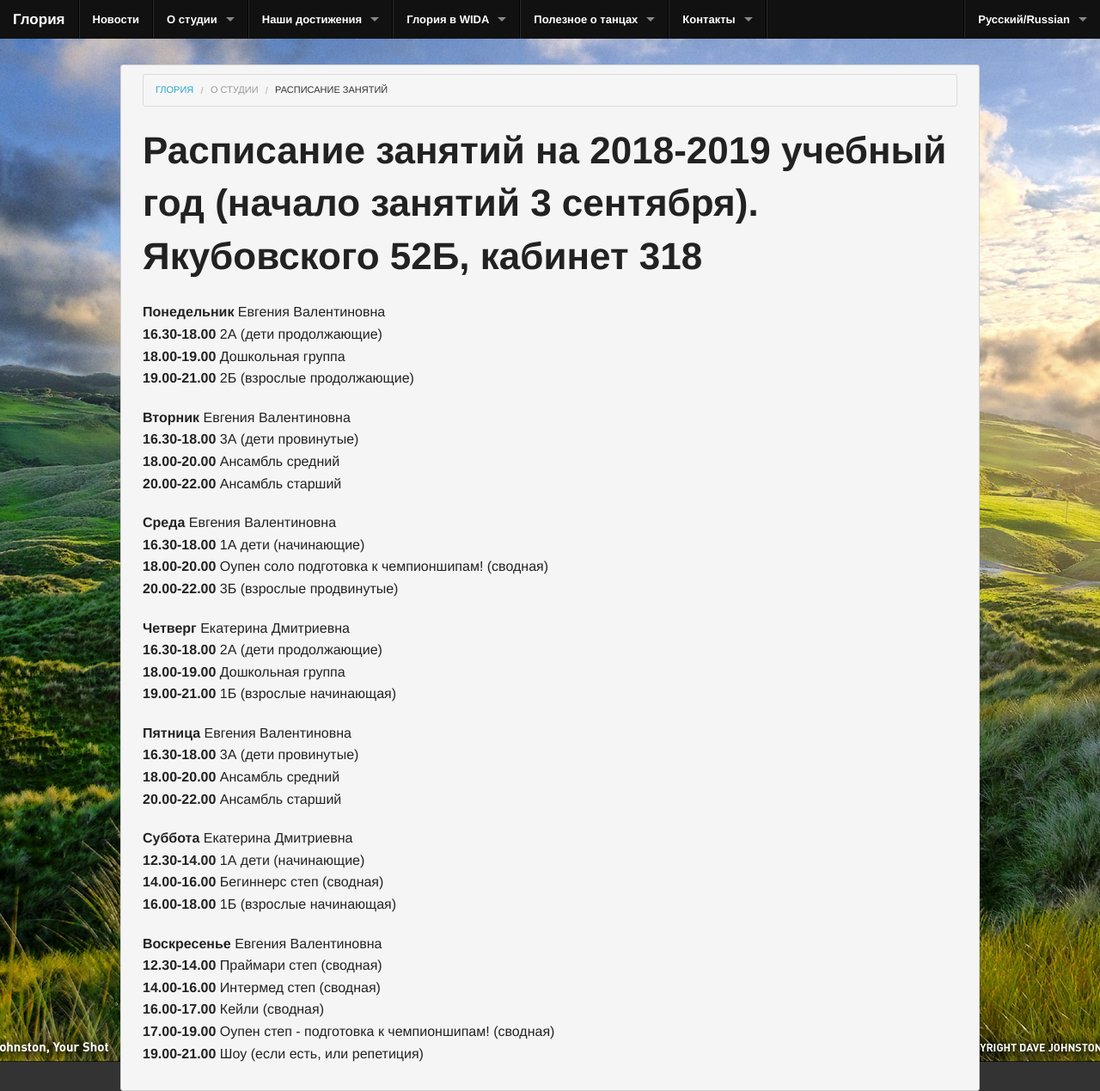
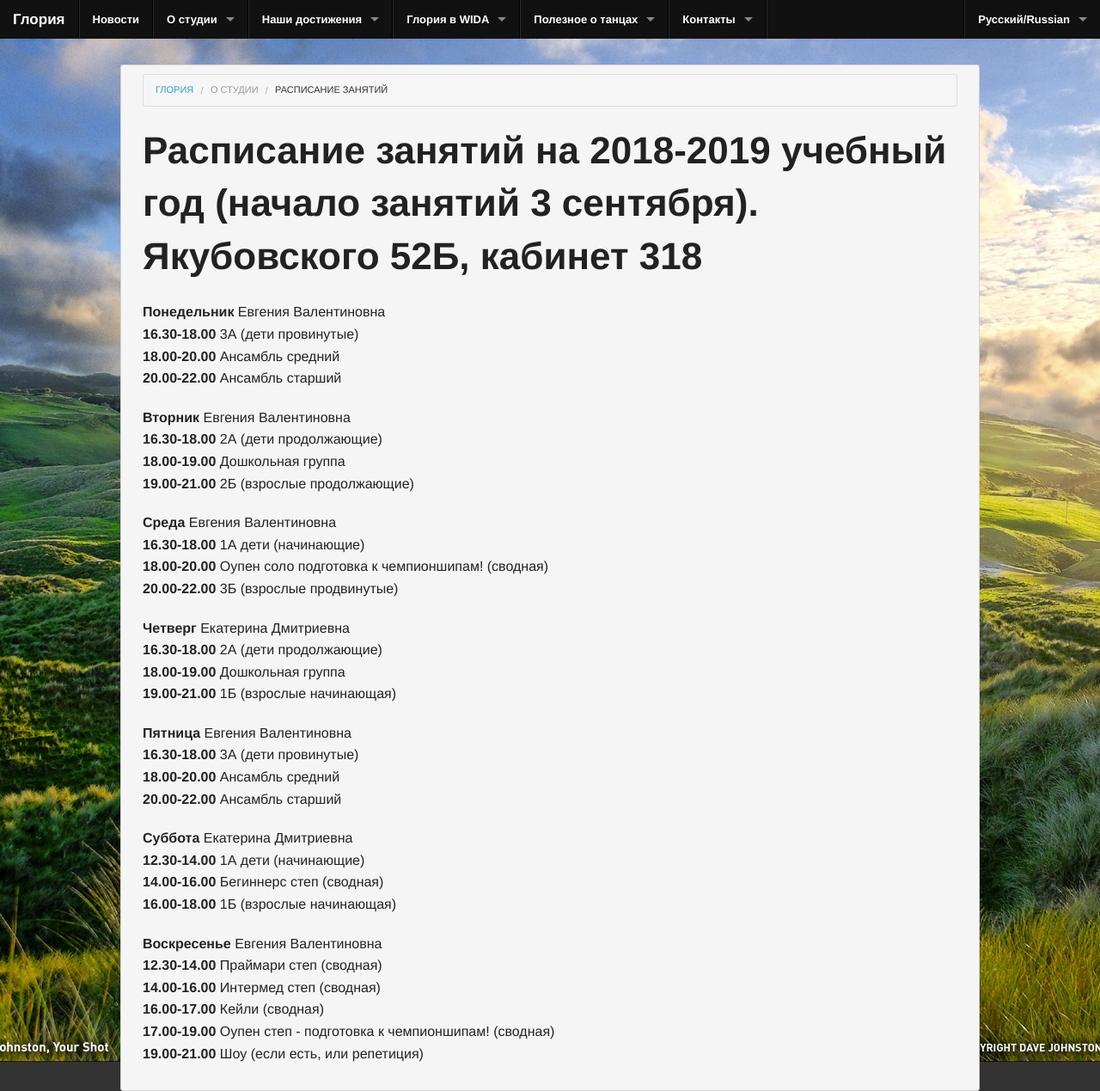
Before and after one commit to gloria-studio/gloria-studio.github.io, a Jekyll site: the page built from about/schedule/index.md, in a window 1280 px wide. Shown: the whole page at 86% size. Built offline with Jekyll 4.4.1, drawn with Linux system fonts in a browser that asks for light colours.

```diff
--- a/about/schedule/index.md
+++ b/about/schedule/index.md
@@ -17,14 +17,15 @@ published: true
 # Расписание занятий на 2018-2019 учебный год (начало занятий 3 сентября). Якубовского 52Б, кабинет 318
 
 **Понедельник** Евгения Валентиновна
+**16.30-18.00** 3А (дети провинутые)
+**18.00-20.00** Ансамбль средний
+**20.00-22.00** Ансамбль старший
+
+**Вторник** Евгения Валентиновна
 **16.30-18.00** 2А (дети продолжающие)
 **18.00-19.00** Дошкольная группа
 **19.00-21.00** 2Б (взрослые продолжающие)
 
-**Вторник** Евгения Валентиновна
-**16.30-18.00** 3А (дети провинутые)
-**18.00-20.00** Ансамбль средний
-**20.00-22.00** Ансамбль старший
 
 **Среда** Евгения Валентиновна
 **16.30-18.00** 1А дети (начинающие)
```
